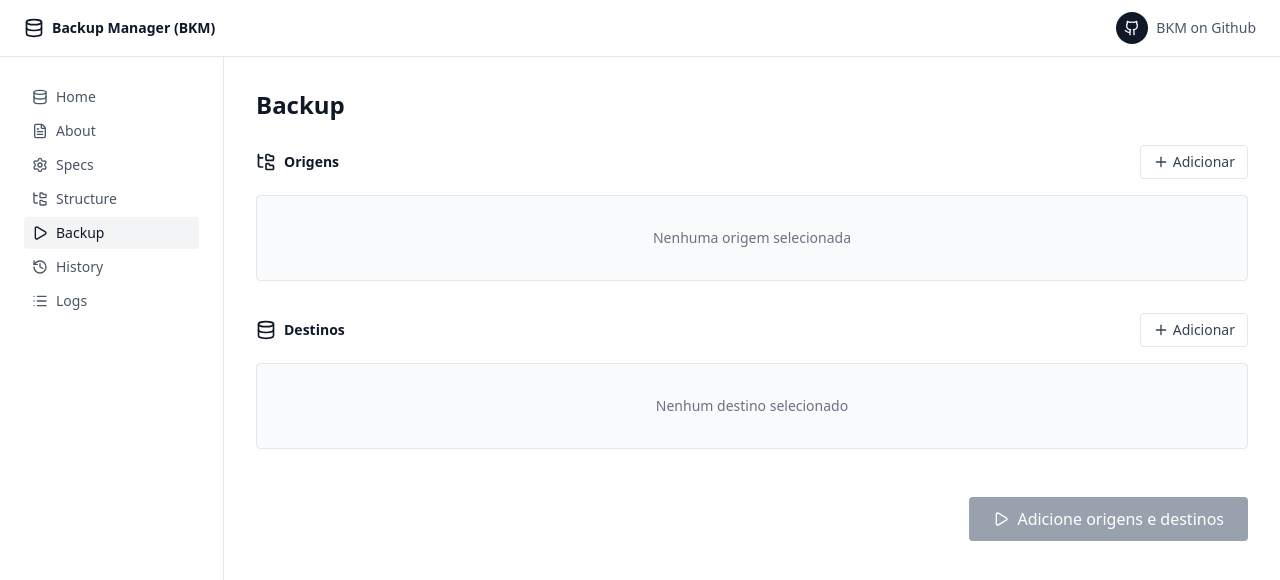
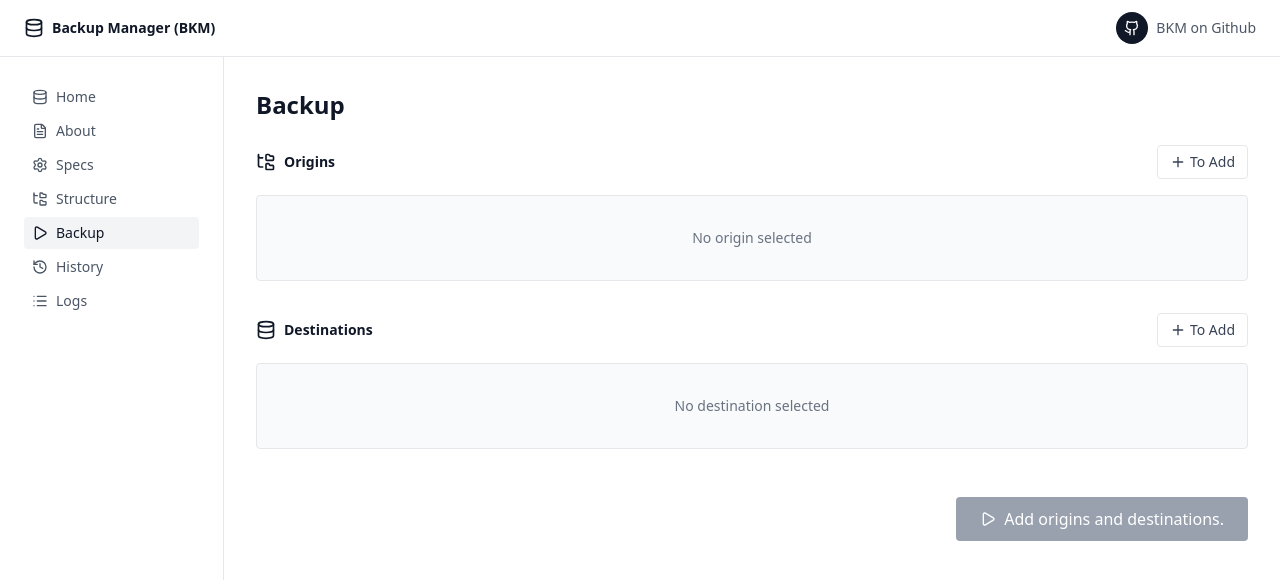
Before and after one commit to devluiscavalcante/bkm-ui, a React (Vite) app: page / in a window 1280 px wide. Both pictures are taken after a click on the button "Backup". Shown: the top 580 px of the page. Built offline with nearby package versions, Linux system fonts and the light colour scheme.

Commit message:
refactor: translate StartBackupSection UI text to English

```diff
--- a/src/sections/StartBackupSection.jsx
+++ b/src/sections/StartBackupSection.jsx
@@ -30,7 +30,7 @@ export default function StartBackupSection({
         // Simular o backup com 10 arquivos
         const simulatedTotalFiles = 10;
         setTotalFiles(simulatedTotalFiles);
-        setCurrentFile('Iniciando backup...');
+        setCurrentFile('Starting backup...');
 
         let currentProgress = 0;
         let currentFileIndex = 0;
@@ -60,7 +60,7 @@ export default function StartBackupSection({
 
             if (currentProgress >= 100) {
                 clearInterval(interval);
-                setCurrentFile('Finalizando backup...');
+                setCurrentFile('Starting backup...');
 
                 // Mantém o modal visível por mais 2 segundos antes de fechar
                 setTimeout(() => {
@@ -88,28 +88,28 @@ export default function StartBackupSection({
                     <div className="flex items-center justify-between mb-4">
                         <div className="flex items-center space-x-2">
                             <FolderTree className="w-5 h-5 text-gray-900"/>
-                            <h3 className="text-sm font-semibold text-gray-900">Origens</h3>
+                            <h3 className="text-sm font-semibold text-gray-900">Origins</h3>
                         </div>
                         <button
                             onClick={addSource}
                             className="flex items-center space-x-1 px-3 py-1.5 text-sm text-gray-700 hover:bg-gray-100 rounded border border-gray-200"
                         >
                             <Plus className="w-4 h-4"/>
-                            <span>Adicionar</span>
+                            <span>To Add</span>
                         </button>
                     </div>
                     <div className="space-y-2">
                         {sources.length === 0 ? (
                             <div
                                 className="text-center py-8 text-gray-500 text-sm border border-gray-200 rounded bg-gray-50">
-                                Nenhuma origem selecionada
+                                No origin selected
                             </div>
                         ) : (
                             sources.map(source => (
                                 <div key={source.id} className="flex items-center space-x-2">
                                     <input
                                         type="text"
-                                        placeholder="/caminho/para/origem"
+                                        placeholder="/path/to/origin"
                                         className="flex-1 px-3 py-2 text-sm border border-gray-200 rounded focus:outline-none focus:border-gray-400"
                                         value={source.path}
                                         onChange={(e) => {
@@ -135,28 +135,28 @@ export default function StartBackupSection({
                     <div className="flex items-center justify-between mb-4">
                         <div className="flex items-center space-x-2">
                             <Database className="w-5 h-5 text-gray-900"/>
-                            <h3 className="text-sm font-semibold text-gray-900">Destinos</h3>
+                            <h3 className="text-sm font-semibold text-gray-900">Destinations</h3>
                         </div>
                         <button
                             onClick={addDestination}
                             className="flex items-center space-x-1 px-3 py-1.5 text-sm text-gray-700 hover:bg-gray-100 rounded border border-gray-200"
                         >
                             <Plus className="w-4 h-4"/>
-                            <span>Adicionar</span>
+                            <span>To Add</span>
                         </button>
                     </div>
                     <div className="space-y-2">
                         {destinations.length === 0 ? (
                             <div
                                 className="text-center py-8 text-gray-500 text-sm border border-gray-200 rounded bg-gray-50">
-                                Nenhum destino selecionado
+                                No destination selected
                             </div>
                         ) : (
                             destinations.map(dest => (
                                 <div key={dest.id} className="flex items-center space-x-2">
                                     <input
                                         type="text"
-                                        placeholder="/caminho/para/destino"
+                                        placeholder="/path/to/destination"
                                         className="flex-1 px-3 py-2 text-sm border border-gray-200 rounded focus:outline-none focus:border-gray-400"
                                         value={dest.path}
                                         onChange={(e) => {
@@ -193,10 +193,10 @@ export default function StartBackupSection({
                         <Play className="w-4 h-4"/>
                         <span>
                             {isBackupRunning
-                                ? 'Backup em Andamento...'
+                                ? 'Backup in progress...'
                                 : (sources.length === 0 || destinations.length === 0)
-                                    ? 'Adicione origens e destinos'
-                                    : 'Executar Backup'
+                                    ? 'Add origins and destinations.'
+                                    : 'Run Backup'
                             }
                         </span>
                     </button>
```
